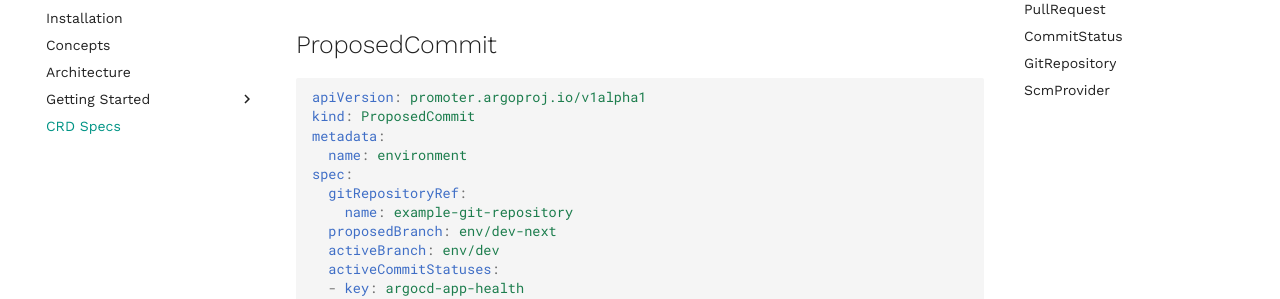
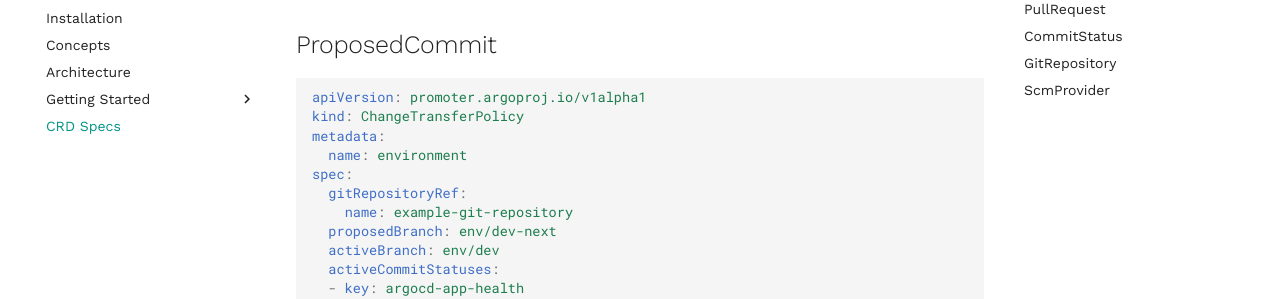
Before and after one commit to zachaller/gitops-promoter, an MkDocs documentation site: the page built from docs/crd-specs.md, in a window 1280 px wide and 900 px high, scrolled down 930 px. Shown: the part 153-452 px from the top of the window. Built offline with MkDocs 1.6.1 and Material for MkDocs 9.7.7, drawn with Linux system fonts in a browser that asks for light colours; comment, search, counter and statistics services are not loaded.

Commit message:
docs: update CRD name (#76)
Signed-off-by: Michael Crenshaw <350466+crenshaw-dev@users.noreply.github.com>

````diff
--- a/docs/crd-specs.md
+++ b/docs/crd-specs.md
@@ -7,7 +7,7 @@
 ## ProposedCommit
 
 ```yaml
-{!docs/example-resources/ProposedCommit.yaml!}
+{!docs/example-resources/ChangeTransferPolicy.yaml!}
 ```
 
 ## PullRequest
--- a/docs/example-resources/ProposedCommit.yaml
+++ b/docs/example-resources/ChangeTransferPolicy.yaml
@@ -1,5 +1,5 @@
 apiVersion: promoter.argoproj.io/v1alpha1
-kind: ProposedCommit
+kind: ChangeTransferPolicy
 metadata:
   name: environment
 spec:
````
